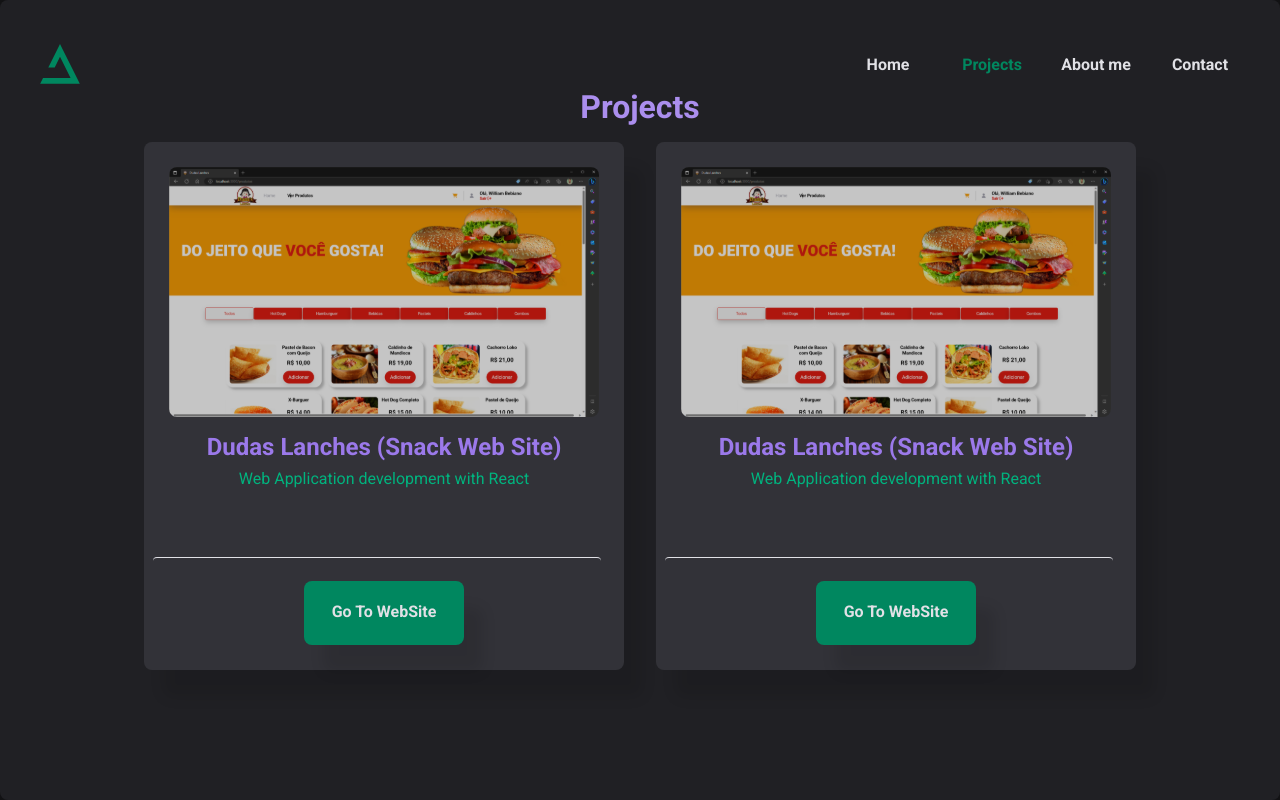
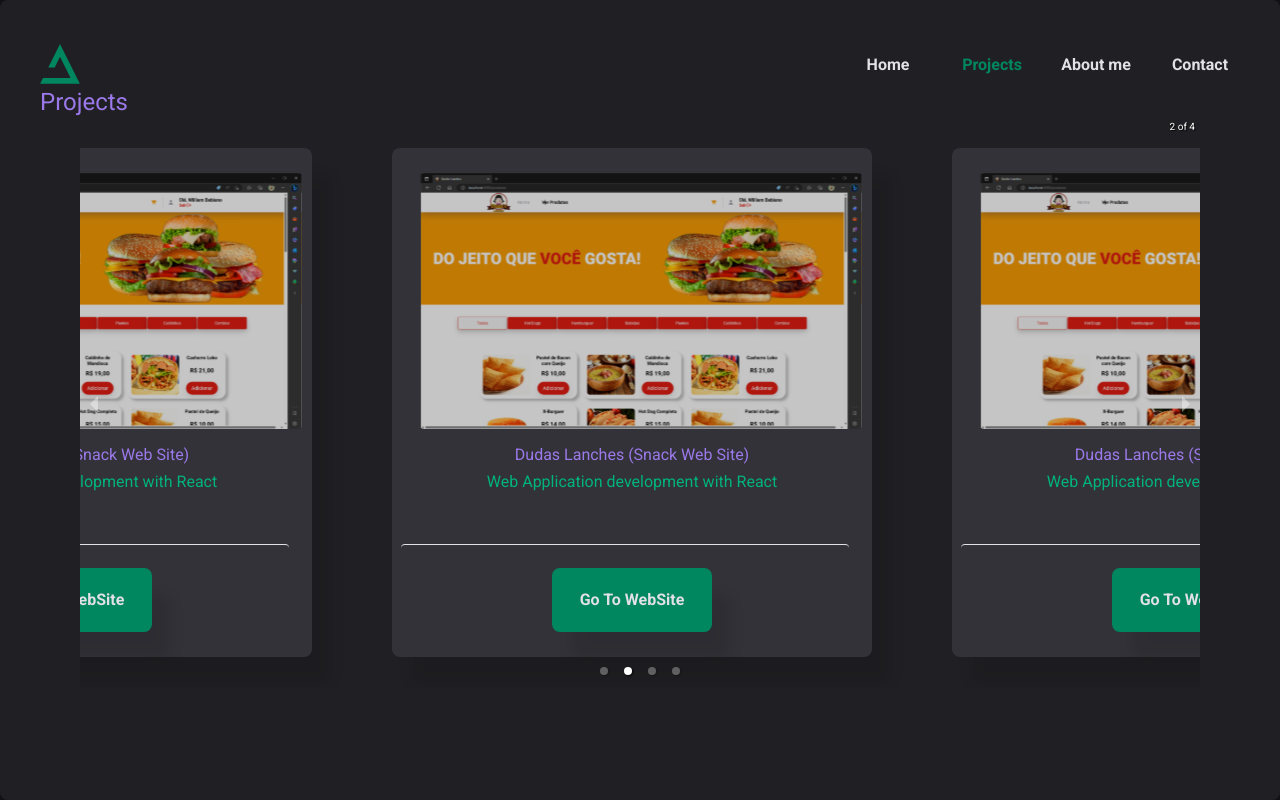
Before and after one commit to WilliamBebiano/Portifolio, a React (Vite) app: page /projects in a window 1280 px wide. Built offline with nearby package versions, Linux system fonts and the light colour scheme.

Commit message:
Section Projects Done

```diff
--- a/package.json
+++ b/package.json
@@ -16,6 +16,7 @@
     "phosphor-react": "^1.4.1",
     "react": "^18.2.0",
     "react-dom": "^18.2.0",
+    "react-responsive-carousel": "^3.2.23",
     "react-router-dom": "^6.11.2",
     "style-components": "^0.1.0",
     "styled-components": "^4.4.1"
--- a/src/components/Cards/index.tsx
+++ b/src/components/Cards/index.tsx
@@ -16,7 +16,7 @@
       <CardWrapper>
         <Image src={webProject} alt="Green double couch with wooden legs" />
         <TextCard>
-          <h2>Dudas Lanches (Snack Web Site)</h2>
+          <span>Dudas Lanches (Snack Web Site)</span>
           <p>Web Application development with React </p>
         </TextCard>
       </CardWrapper>
--- a/src/components/Cards/styles.ts
+++ b/src/components/Cards/styles.ts
@@ -4,11 +4,12 @@
   display: flex;
   flex-direction: column;
   max-width: 30rem;
-  min-height: 30rem;
+  min-height: 28rem;
   border: 1px solid transparent;
   border-radius: 8px;
   box-shadow: 19px 27px 14px 0px rgba(0, 0, 0, 0.1);
   padding: 0.5rem;
+  margin: 2rem;
 
   background: ${(props) => props.theme['gray-600']};
 `
@@ -29,7 +30,7 @@
   flex-direction: column;
   gap: 0.5rem;
 
-  h2 {
+  span {
     color: ${(props) => props.theme['purple-400']};
     text-align: center;
     line-height: normal;
@@ -38,7 +39,7 @@
   p {
     color: ${(props) => props.theme['green-300']};
     margin-bottom: 0.5rem;
-    min-height: 5rem;
+    min-height: 4rem;
     text-align: center;
   }
 `
--- a/src/pages/Projects/index.tsx
+++ b/src/pages/Projects/index.tsx
@@ -1,14 +1,44 @@
 import { Cards } from '../../components/Cards'
-import { ProjectsContainner, ProjectsWrapper, TextTitle } from './styles'
+import { ProjectsContainner, TextTitle } from './styles'
+import { Carousel } from 'react-responsive-carousel'
+import 'react-responsive-carousel/lib/styles/carousel.min.css'
 
 export function Projects() {
+  const handleCarouselChange = (index) => {
+    console.log('Índice alterado:', index)
+  }
+
+  const handleItemClick = (index, item) => {
+    console.log('Item clicado:', index, item)
+  }
+
+  const handleThumbClick = (index, item) => {
+    console.log('Miniatura clicada:', index, item)
+  }
+
   return (
-    <ProjectsContainner>
+    <>
       <TextTitle>Projects</TextTitle>
-      <ProjectsWrapper>
-        <Cards />
-        <Cards />
-      </ProjectsWrapper>
-    </ProjectsContainner>
+      <ProjectsContainner>
+        <Carousel
+          showArrows={true}
+          onChange={(index) => handleCarouselChange(index)}
+          onClickItem={(index, item) => handleItemClick(index, item)}
+          onClickThumb={(index, item) => handleThumbClick(index, item)}
+          width={'70rem'}
+          centerMode={true}
+          centerSlidePercentage={50}
+          autoPlay={true}
+          infiniteLoop={true}
+          interval={3000}
+          stopOnHover={true}
+        >
+          <Cards />
+          <Cards />
+          <Cards />
+          <Cards />
+        </Carousel>
+      </ProjectsContainner>
+    </>
   )
 }
--- a/src/pages/Projects/styles.ts
+++ b/src/pages/Projects/styles.ts
@@ -5,17 +5,10 @@
   flex-direction: column;
   justify-items: center;
   align-items: center;
-  gap: 1rem;
+  gap: 0.5rem;
+  overflow-y: hidden;
 `
 export const TextTitle = styled.p`
-  font-size: 2rem;
-  font-weight: 700;
-  color: ${(props) => props.theme['purple-300']};
+  font-size: 1.5rem;
+  color: ${(props) => props.theme['purple-400']};
 `
-export const ProjectsWrapper = styled.div`
-  display: flex;
-  flex-direction: row;
-  justify-content: space-around;
-  align-items: center;
-  gap: 2rem;
-`
```
Also changed, not shown: 1 other file (tests, documents, lock files or other folders).
